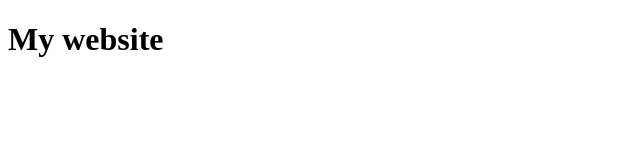
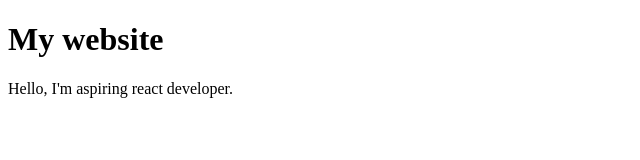
Before and after one commit to himanshumishra-98/himanshu-mishra-site, a plain HTML site: page index.html in a window 1280 px wide. Shown: the whole page, without its empty margins (0-640 px from the left). Drawn offline with Linux system fonts and the light colour scheme.

Commit message:
refactor
added intro line

```diff
--- a/index.html
+++ b/index.html
@@ -7,5 +7,6 @@
 </head>
 <body>
     <h1>My website</h1>
+    <p>Hello, I'm aspiring react developer.</p>
 </body>
 </html>
```
